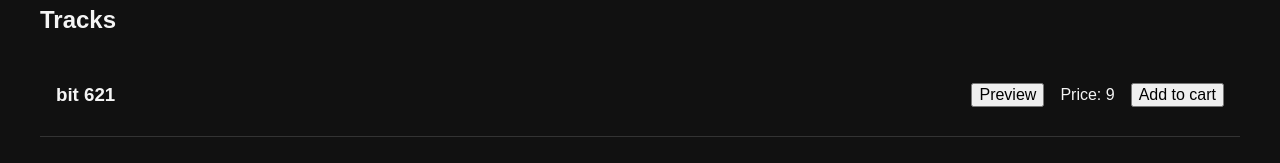
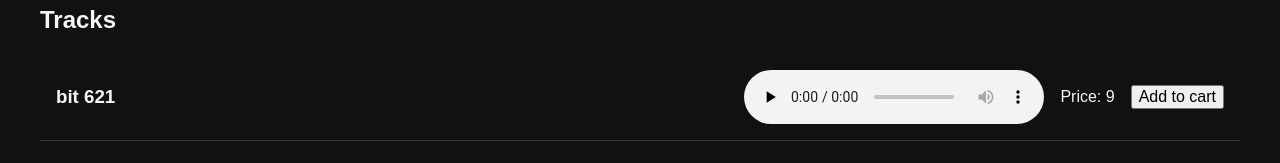
Before and after one commit to Harald-Wallin/wunjustore_deploy, a React (Vite) app in the folder client/: page /albums/1 in a window 1280 px wide. Shown: the part 745-908 px from the top of the page. Built offline with nearby package versions, Linux system fonts and the light colour scheme.

Commit message:
feat: init preveiw player

```diff
--- a/client/src/album.css
+++ b/client/src/album.css
@@ -115,3 +115,9 @@
     flex-direction: column;
   }
 }
+
+
+/*Media player*/
+.preview-player{
+
+}
--- a/client/src/components/BeatRow.jsx
+++ b/client/src/components/BeatRow.jsx
@@ -5,9 +5,11 @@ function BeatRow({beat}){
                 <h3>{beat.beatName}</h3>
             </div>
             <div className="beat-row_actions">
-                <button type="button">
-                    Preview
-                </button>
+
+                <audio controls preload="none" className="preview-player">
+                    <source src={beat.previewUrl} type="audio/mpeg" />
+                    Your browser does not support audio playback.
+                </audio>
 
                 <p>Price: {beat.beatPrice}</p>
                 <button type="button">
--- a/client/src/data/mockAlbums.js
+++ b/client/src/data/mockAlbums.js
@@ -23,7 +23,7 @@ const mockAlbums = [
                 id: 3,
                 beatName: "Foolas",
                 beatPrice: 9,
-                previewUrl: "/audio/previews/aspirituality/foolas.wav"
+                previewUrl: "/audio/previews/aspirituality/foolas-preview.wav"
             }
         ]
     },
```
Also changed, not shown: 1 other file (tests, documents, lock files or other folders).
